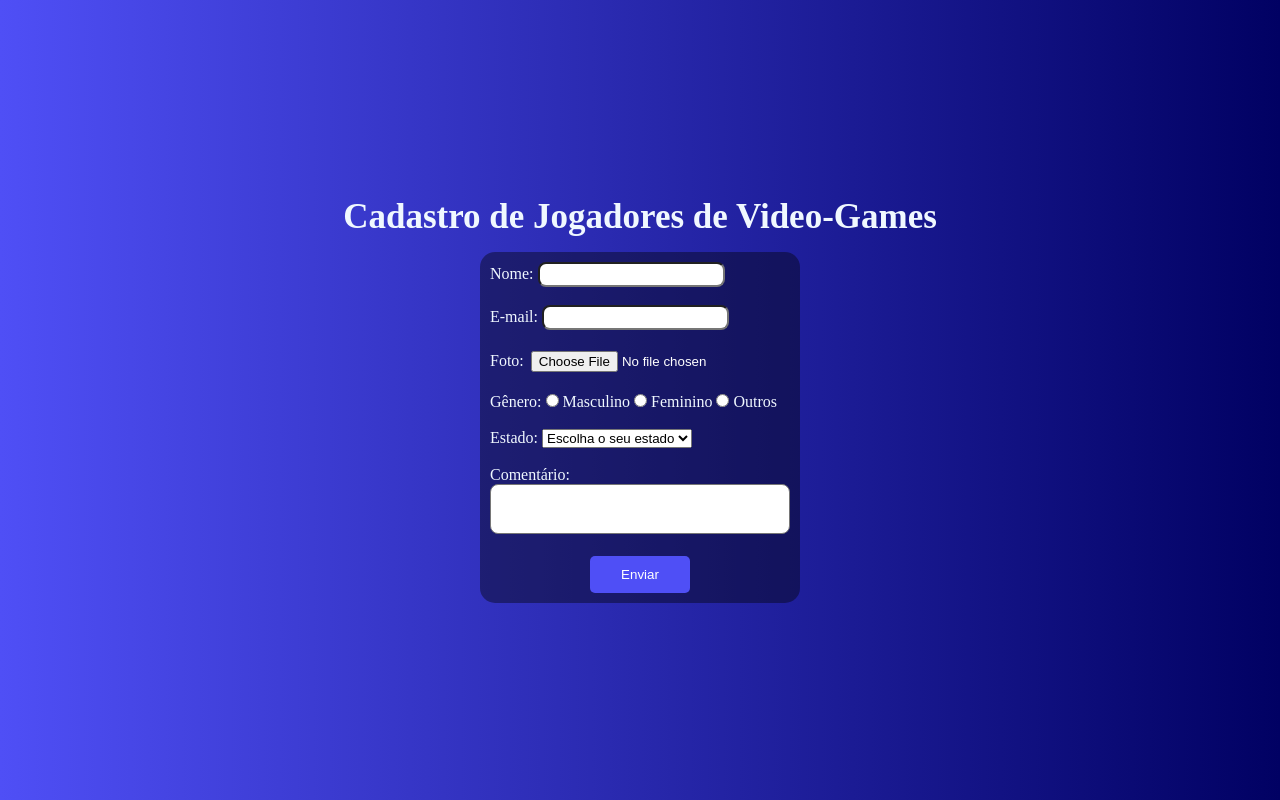
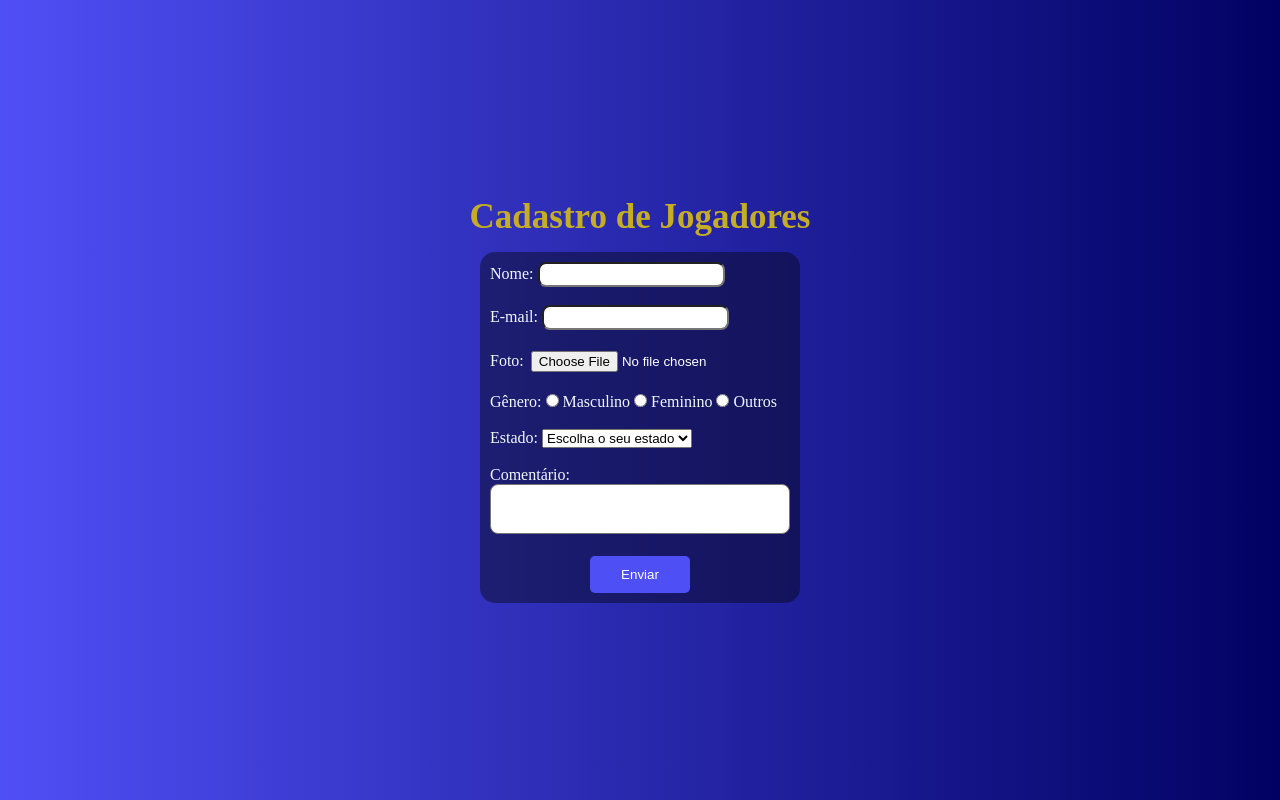
Before and after one commit to lima-nathalia/lima-nathalia.github.io, a plain HTML site: page index.html in a window 1280 px wide. Drawn offline with Linux system fonts and the light colour scheme; a web font is replaced by a local one.

Commit message:
alteração cor e h1

```diff
--- a/estilos.css
+++ b/estilos.css
@@ -16,7 +16,7 @@
 
 h1{
     font-family: amor;
-    color:aliceblue;
+    color:rgb(197, 173, 36);
     font-size: 35px;
 }
 
--- a/index.html
+++ b/index.html
@@ -10,7 +10,7 @@
 
 <body>
 
-    <h1>Cadastro de Jogadores de Video-Games</h1>
+    <h1>Cadastro de Jogadores</h1>
 
     <div class="box">
     <!-- METHOD post: oculto get: url (busca) -->
```
